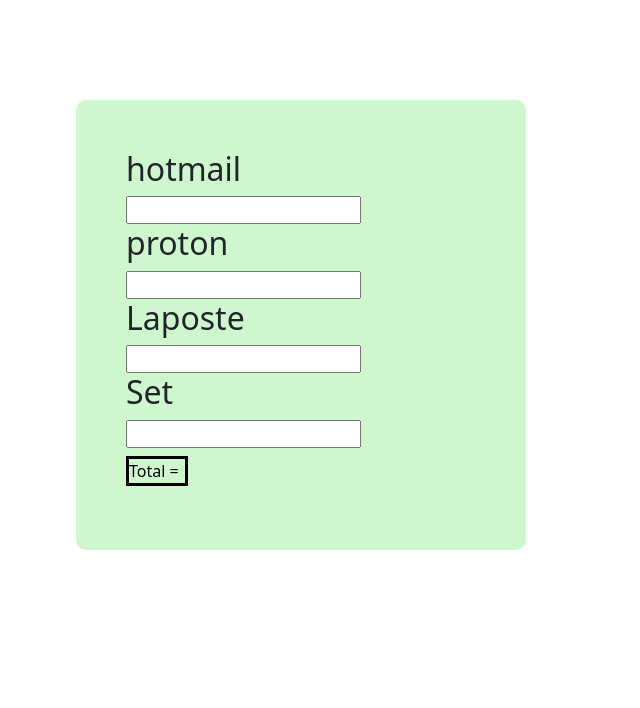
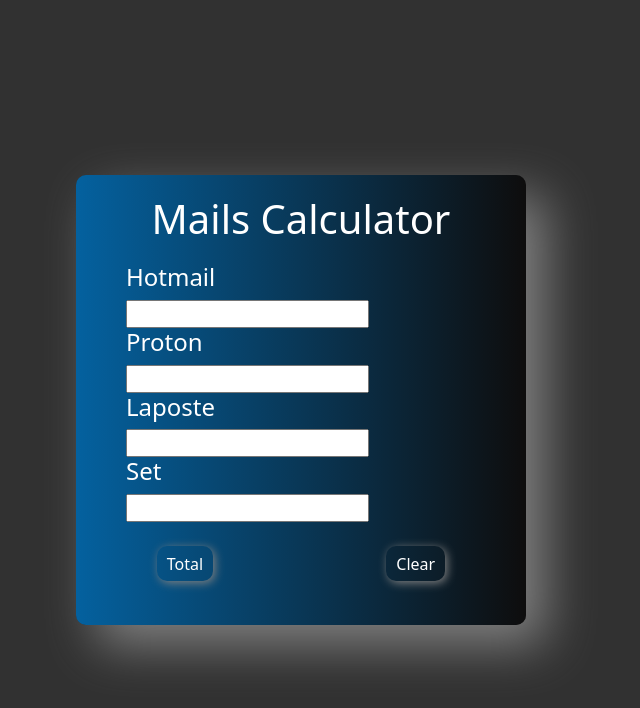
Before and after one commit to HamzaBashir123/mails-calculator, a plain HTML site: page index.html in a window 1280 px wide. Shown: the whole page, without its empty margins (339-979 px from the left). Drawn offline with nearby package versions, Linux system fonts and the light colour scheme.

Commit message:
all bugs fixed

```diff
--- a/app.js
+++ b/app.js
@@ -8,35 +8,52 @@ var hotmilInbox =document.querySelector('.hotmilInbox')
 var protonInbox =document.querySelector('.protonInbox')
 var laposteInbox =document.querySelector('.laposteInbox')
 var setInbox =document.querySelector('.setInbox')
+var button7 =document.querySelector('.button7')
+
+button7.addEventListener('click', () =>{
+    button1.innerHTML = ""
+    button2.innerHTML = ""
+    button3.innerHTML = ""
+    button4.innerHTML = ""
+    button5.innerHTML = ""
+    hotmilInbox.value = ""
+    protonInbox.value = ""
+    setInbox.value    = ""
+    laposteInbox.value = ""
+
+})
 
 hotmilInbox.addEventListener('input',() => {
-    console.log(hotmilInbox.value)
-    // var hotmiltotal = hotmilInbox.value*12
     button1.innerHTML = hotmilInbox.value*12
-    // button5.innerHTML = hotmiltotal
+    myfun()
+
+
 
 
 })
 protonInbox.addEventListener('input',() => {
     console.log(protonInbox.value)
-    var protontotal = protonInbox.value*5
     button2.innerHTML = protonInbox.value*5
-    // button5.innerHTML += button5.innerHTML + protontotal
+
+    myfun()
 
 
 })
 laposteInbox.addEventListener('input',() => {
-    console.log(laposteInbox.value)
-    // var lapostetotal = laposteInbox.value*25
     button3.innerHTML = laposteInbox.value*25
+    myfun()
 
 })
 setInbox.addEventListener('input',() => {
-    console.log(setInbox.value)
-    // var settotal = setInbox.value*39
     button4.innerHTML = setInbox.value*39
+    myfun()
 
 })
+
 button6.addEventListener('click', ()=>{
-    button6.innerHTML=Number( button1.innerHTML)+ Number( button2.innerHTML) +Number( button3.innerHTML) +Number( button4.innerHTML)
+    button5.innerHTML=Number( button1.innerHTML)+ Number( button2.innerHTML) +Number( button3.innerHTML) +Number( button4.innerHTML)
 })
+
+function myfun(){
+    button5.innerHTML=Number( button1.innerHTML)+ Number( button2.innerHTML) +Number( button3.innerHTML) +Number( button4.innerHTML)
+}
--- a/index.html
+++ b/index.html
@@ -14,17 +14,19 @@
 
 <body>
     <div class="container-fluid main">
-        <h2>hotmail</h2><input type="number" class="hotmilInbox">
+        <h1 class="header">Mails Calculator</h1>
+        <h4 >Hotmail</h4><input type="number" class="hotmilInbox">
         <button class="button1"></button>
-        <h2>proton</h2><input type="number" class="protonInbox">
+        <h4>Proton</h4><input type="number" class="protonInbox">
         <button class="button2"></button>
-        <h2>Laposte</h2><input type="number" class="laposteInbox">
+        <h4>Laposte</h4><input type="number" class="laposteInbox">
         <button class="button3"></button>
-        <h2>Set</h2><input type="number" class="setInbox">
+        <h4>Set</h4><input type="number" class="setInbox">
         <button class="button4"></button>
-        <div class="d-flex mt-2">
-            <button class="button6">Total = &ThinSpace;</button>
+        <div class="d-flex mt-4 footer">
+            <button class="button6">Total</button>
             <button class="button5"></button>
+            <button class="button7">Clear</button>
         </div>
     </div>
 
--- a/style.css
+++ b/style.css
@@ -3,21 +3,75 @@
     margin: 0;
     padding: 0;
 }
+body{
+    height: 100vh;
+    display: flex;
+    justify-content: center;
+    align-items: center;
+    font-size: small;
+    background-color: #313131 !important;
+
+}
 .main{
-    background-color: rgb(206, 247, 206);
+    background-image:  linear-gradient(to right ,#04619F  , #0e0d0d    );
     border-radius: 10px;
     width: 450px !important;
     height: 450px;
-    padding: 50px !important;
+    padding: 20px 50px !important;
+    box-shadow: 20px 20px 50px gray;
     /* text-align: center; */
-    margin-top: 100px;
+    color : white;
+
+
+
+
+
+}
+
+input{
+    margin-right: 55px !important;
+    /* border:  2px solid red !important; */
+    padding-left: 8px;
 
 
 }
 .main button{
     border: none;
-    background-color: rgb(206, 247, 206) ;
+    background-color: transparent;
+    color : white;
+
 }
-.button6{
-    border: solid !important;
+
+.header{
+    text-align: center;
+    margin-bottom: 20px;
+
 }
+
+.button6 ,.button7{
+    /* border: 2px solid black !important; */
+    border-radius: 10px;
+    padding: 2px 10px 2px 10px;
+    box-shadow: 2px 2px 10px gray;
+
+}
+.button6:hover , .button7:hover{
+    color: gold;
+
+
+}
+.button6:active, .button7:active{
+    scale: 0.9;
+}
+.button5{
+    width: 50px;
+    height: 35px;
+
+    /* border:  2px solid red !important; */
+}
+.footer{
+    justify-content: space-around;
+    /* border: solid !important; */
+
+
+}
```
